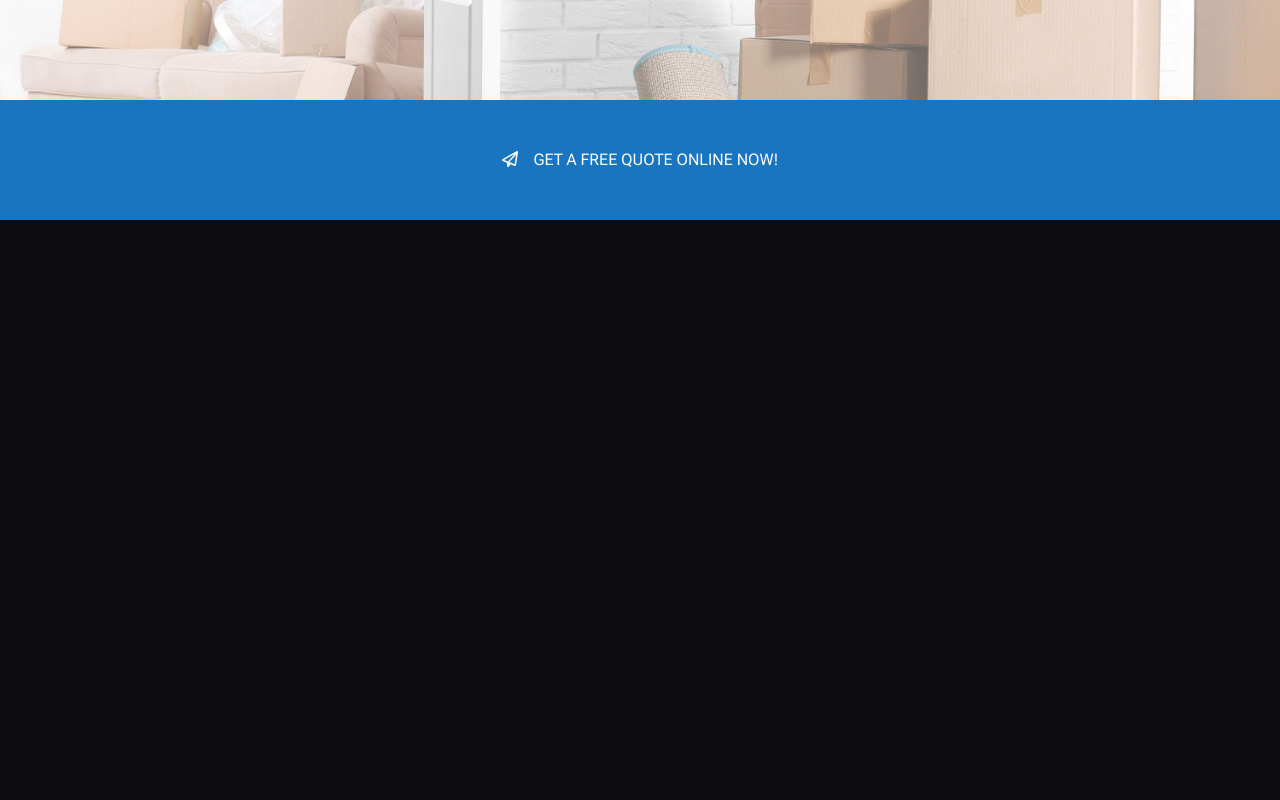
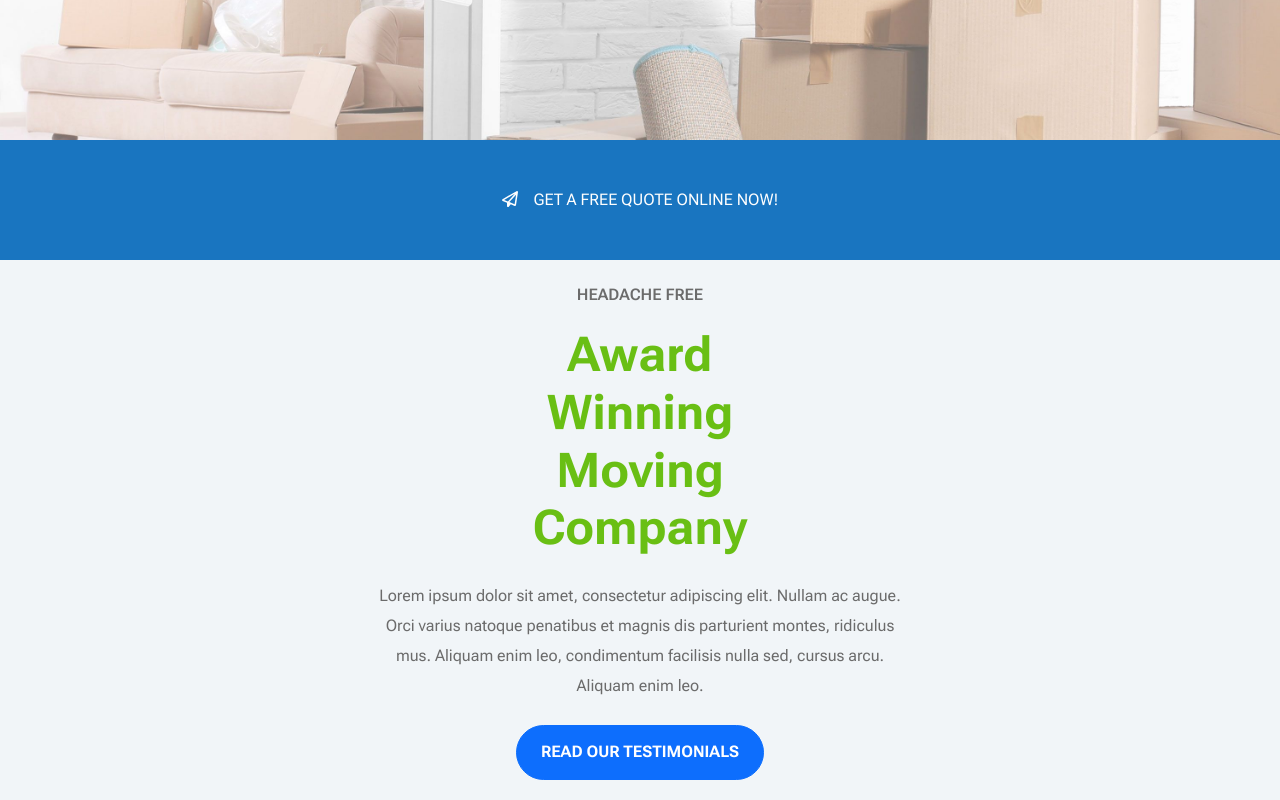
Before and after one commit to LucaRanieri96/proj-html-vuejs, a Vue app: page / in a window 1280 px wide. Shown: the part 450-1250 px from the top of the page. Before the commit the page ends 800 px from the top, so only its background shows below. Built offline with nearby package versions, Linux system fonts and the light colour scheme.

Commit message:
Add MainTestimonials components

```diff
--- a/src/components/BannerTop.vue
+++ b/src/components/BannerTop.vue
@@ -24,7 +24,7 @@ export default {
 @use "../styles/partials/_variables.scss" as *;
 
 .jumbo{
-    height: 500px;
+    height: 540px;
     background-image: url(../imgs/avada-movers-homeherobackground-final.jpg);
     background-size: cover,
 }
--- a/src/components/HeaderBottom.vue
+++ b/src/components/HeaderBottom.vue
@@ -43,10 +43,6 @@ nav {
     width: 80%;
   }
 }
-button {
-  border-radius: 2rem;
-  font-size: 13px;
-}
 ul {
   margin: 0;
   padding: 0;
--- /dev/null
+++ b/src/components/MainTestimonials.vue
@@ -0,0 +1,54 @@
+<script>
+export default {
+  name: "MainTestimonials",
+};
+</script>
+
+<template>
+  <div id="background">
+    <div class="container d-flex justify-content-center align-items-center">
+      <p id="title">HEADACHE FREE</p>
+      <h2>Award Winning Moving Company</h2>
+      <p class="my-2">
+        Lorem ipsum dolor sit amet, consectetur adipiscing elit. Nullam ac
+        augue. Orci varius natoque penatibus et magnis dis parturient montes,
+        ridiculus mus. Aliquam enim leo, condimentum facilisis nulla sed, cursus
+        arcu. Aliquam enim leo.
+      </p>
+      <button type="button" class="btn btn-primary mt-3">
+        <strong>READ OUR TESTIMONIALS</strong>
+      </button>
+    </div>
+  </div>
+</template>
+
+<style lang="scss" scoped>
+@use "../styles/partials/_variables.scss" as *;
+
+#background {
+  height: 540px;
+  background-color: $mercury;
+}
+.container {
+  height: 100%;
+  width: 50%;
+  flex-direction: column;
+  text-align: center;
+  #title{
+    font-weight: 600;
+  }
+  h2 {
+    color: $lima;
+    font-size: 48px;
+    font-weight: 700;
+    width: 50%;
+    margin-bottom: 1rem;
+  }
+  p {
+    font-size: 16px;
+    color: $darkgrey;
+    padding: 0 3vw;
+    line-height: 30px;
+  }
+}
+</style>
--- a/src/components/SiteMain.vue
+++ b/src/components/SiteMain.vue
@@ -1,12 +1,16 @@
 <script>
+import MainTestimonials from './MainTestimonials.vue';
 
 export default {
+  components: {
+    MainTestimonials
+  },
   name: "SiteMain",
 };
 </script>
 
 <template>
-
+ <MainTestimonials></MainTestimonials>
 </template>
 
 <style lang="scss" scoped>
--- a/src/styles/partials/_variables.scss
+++ b/src/styles/partials/_variables.scss
@@ -10,7 +10,7 @@ $denim: #1975c0;
 $sunglo: #dd7069;
 // Median cut
 $hippiegreen: #4c8d53;
-$mercury: #e9e9e9;
+$mercury: #f1f5f8;
 $barleycorn: #9ba05a;
 $beaver: #86695a;
 $oslogray: #93989b;
--- a/src/styles/style.scss
+++ b/src/styles/style.scss
@@ -7,3 +7,13 @@ body {
   font-family: "Roboto", sans-serif;
   font-family: "Roboto Flex", sans-serif;
 }
+
+button {
+  border-radius: 2rem !important;
+  font-size: 16px !important;
+  padding: 0.9rem 1.5rem !important;
+  transition-duration: 0.2s !important;
+}
+button:hover{
+  background-color: #2f8ad5 !important;
+}
```
